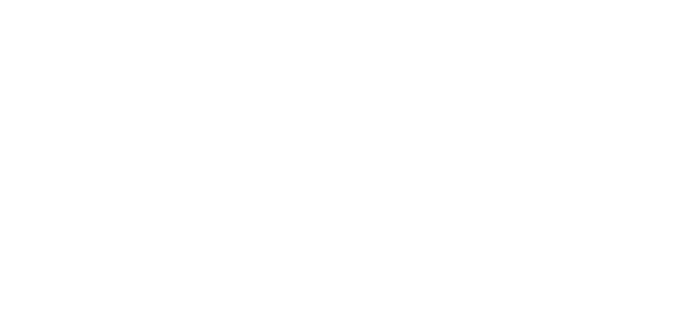
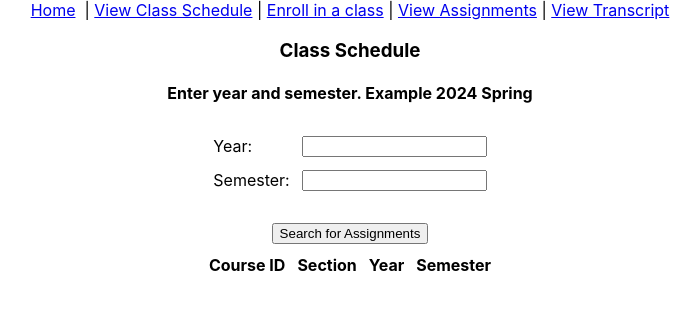
Before and after one commit to bustyAI/CST438-Assignment2-03, a React (Create React App) app: page /schedule in a window 1280 px wide. Before the commit this address had no page. Shown: the top 310 px of the page, without its empty margins (290-990 px from the left). Built offline with nearby package versions, Linux system fonts and the light colour scheme.

Commit message:
fixed up ScheduleView and fixed StudentController's deletemapping

```diff
--- a/src/App.js
+++ b/src/App.js
@@ -23,7 +23,7 @@ function App() {
   // change to INSTRUCTOR or STUDENT for testing.
   // when login is implemented, the user type will come from the logged in user's ROLE.
 
-  const userType = 'INSTRUCTOR'; // change to INSTRUCTOR or STUDENT for testing.
+  const userType = 'STUDENT'; // change to INSTRUCTOR or STUDENT for testing.
 
   if (userType === 'ADMIN') {
     return (
--- a/src/components/student/ScheduleView.js
+++ b/src/components/student/ScheduleView.js
@@ -1,4 +1,6 @@
-import React, {useState} from 'react';
+import React, { useState, useEffect } from 'react';
+import { Button } from '@mui/material';
+import { SERVER_URL } from '../../Constants';
 
 // student can view schedule of sections
 // use the URL /enrollment?studentId=3&year= &semester=
@@ -8,15 +10,106 @@ import React, {useState} from 'react';
 // to drop a course
 // issue a DELETE with URL /enrollment/{enrollmentId}
 
-const ScheduleView = (props) => {
+const ScheduleView = () => {
+    const headers = ['Course ID', 'Section', 'Year', 'Semester'];
 
+    const [enrollments, setEnrollments] = useState([]);
+    const [search, setSearch] = useState({ year: "", semester: "" });
+    const [message, setMessage] = useState('');
 
-    return(
-        < >
-            <h3>Not implemented</h3>
-        </ >
-    );
+    const resetEnrollments = () => {
+        setEnrollments([]);
+      };
 
-}
+    const editChange = (event) => {
+        setSearch({ ...search, [event.target.name]: event.target.value });
+      };
 
-export default ScheduleView;
+    const fetchEnrollments = async () => {
+      try {
+        const response = await fetch(`${SERVER_URL}/enrollments?studentId=3&year=${search.year}&semester=${search.semester}`);
+        if (response.ok) {
+          const data = await response.json();
+          setEnrollments(data);
+          setMessage('');
+        } else {
+          setMessage('Failed to fetch enrollments');
+        }
+      } catch (error) {
+        setMessage('Network error');
+      }
+    };
+
+    const dropEnrollment = async (enrollmentId) => {
+        console.log(enrollmentId)
+        try {
+            const response = await fetch(`${SERVER_URL}/enrollments/${enrollmentId}`, {
+                method: 'DELETE',
+                headers: {
+                    'Content-Type': 'application/json',
+                },
+            });
+            if (response.ok) {
+                setMessage("Enrollment deleted");
+                fetchEnrollments();
+            } else {
+                const rc = await response.json();
+                setMessage("Delete failed: " + rc.message);
+            }
+        } catch (err) {
+            setMessage("Network error: " + err);
+        }
+    }
+
+    return (
+        <>
+          <h3>Class Schedule</h3>
+          <h4>{message}</h4>
+          <h4>Enter year and semester. Example 2024 Spring</h4>
+          <table className="Center">
+            <tbody>
+              <tr>
+                <td>Year:</td>
+                <td>
+                  <input type="text" id="syear" name="year" value={search.year} onChange={editChange} />
+                </td>
+              </tr>
+              <tr>
+                <td>Semester:</td>
+                <td>
+                  <input  type="text"  id="ssemester" name="semester" value={search.semester} onChange={editChange} />
+                </td>
+              </tr>
+            </tbody>
+          </table>
+          <br />
+          <button
+            type="submit" id="search"  onClick={() => { fetchEnrollments();  resetEnrollments(); }}>
+            Search for Assignments
+          </button>
+          <br />
+          <table className="Center">
+            <thead>
+              <tr>
+                {headers.map((a, idx) => (
+                  <th key={idx}>{a}</th>
+                ))}
+              </tr>
+            </thead>
+            <tbody>
+              {enrollments.map((enrollment) => (
+                <tr key={enrollment.enrollmentId}>
+                    <td>{enrollment.courseId}</td>
+                    <td>{enrollment.sectionNo}</td>
+                    <td>{enrollment.year}</td>
+                    <td>{enrollment.semester}</td>
+                    <td><Button variant="contained" color="secondary" onClick={() => dropEnrollment(enrollment.enrollmentId)}>Drop</Button></td>
+                </tr>
+              ))}
+            </tbody>
+          </table>
+        </>
+      );
+  };
+
+  export default ScheduleView;
```
Also changed, not shown: 1 other file (tests, documents, lock files or other folders).
